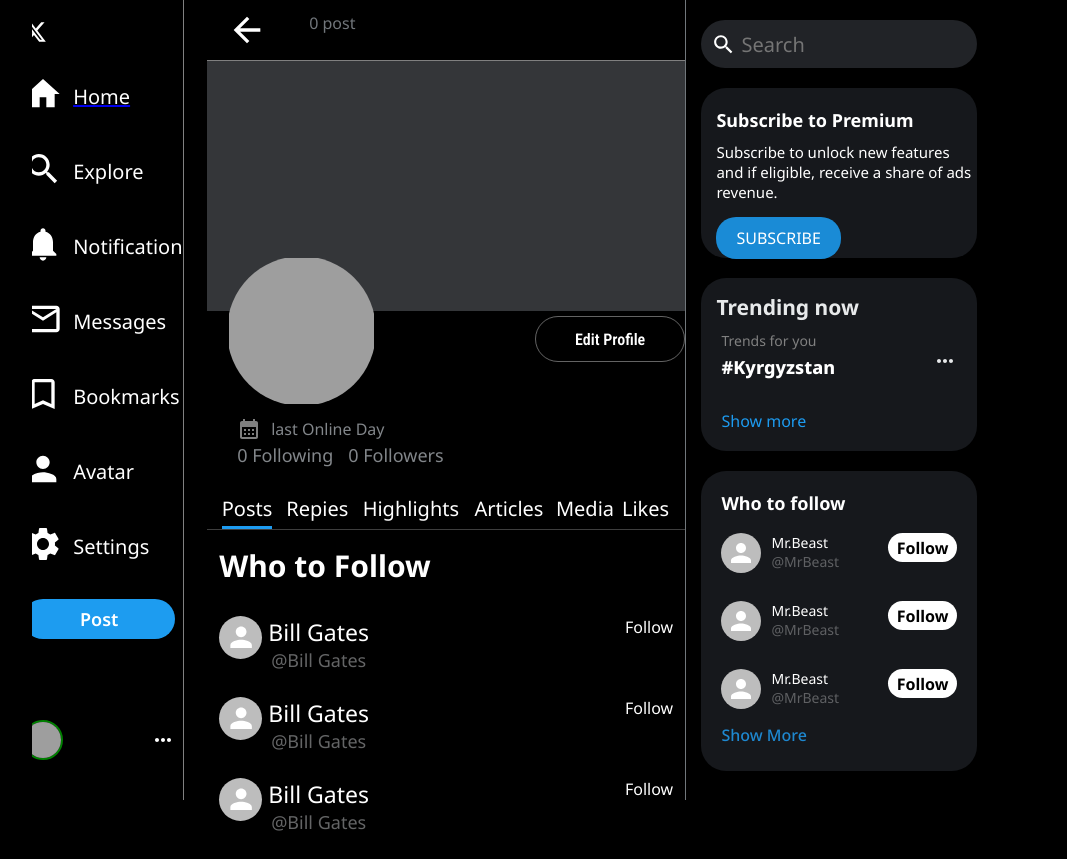
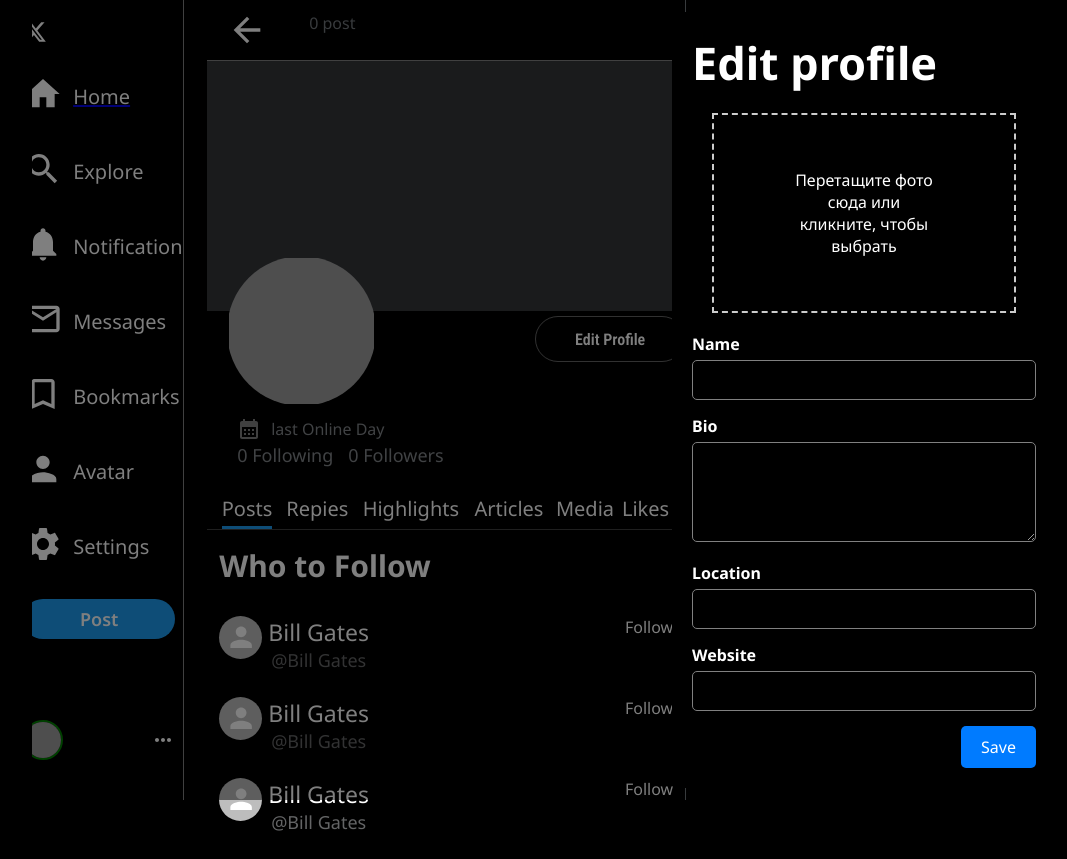
Before and after one commit to Rinat18/Twitter, a React (Create React App) app: page /profile in a window 1280 px wide. Both pictures are taken after a click on the element "Edit Profile". Shown: the whole page, without its empty margins (160-1227 px from the left). Built offline with nearby package versions, Linux system fonts and the light colour scheme; grey boxes are pictures that could not be loaded.

Commit message:
rinat hot bala

```diff
--- a/src/components/profile/Profile.jsx
+++ b/src/components/profile/Profile.jsx
@@ -15,6 +15,7 @@
     let time = oneUser.last_online;
     console.log(time);
   }
+  const [modalWindow, setModalWindow] = useState(false);
   const [followersCount, setFollowersCount] = useState(0);
   const [following, setFollowing] = useState(0);
   const [time, setTime] = useState("");
@@ -69,8 +70,58 @@
             <div className="profileTitle">
               <div className="profileTitle__PhotoAvatar">
                 <Avatar src="/static/images/avatar/2.jpg" />
-                <p style={{ color: "white" }}>Edit Profile</p>
+                <p
+                  onClick={() => setModalWindow(true)}
+                  style={{ color: "white" }}
+                >
+                  Edit Profile
+                </p>
               </div>
+              {modalWindow && (
+                <div className="profile-edit-overlay">
+                  <div className="user-profile-form">
+                    <h2 className="form-header">Edit profile</h2>
+                    <div className="form-section">
+                      <div class="drop-container" id="dropContainer">
+                        <label for="fileInput"></label>
+                        <input
+                          type="file"
+                          id="fileInput"
+                          accept="image/*"
+                          multiple
+                        />
+                      </div>
+
+                      <label className="form-label">
+                        <span className="label-text">Name</span>
+                        <input type="text" className="form-input" />
+                      </label>
+                    </div>
+                    <div className="form-section">
+                      <label className="form-label">
+                        <span className="label-text">Bio</span>
+                        <textarea className="form-textarea"></textarea>
+                      </label>
+                    </div>
+                    <div className="form-section">
+                      <label className="form-label">
+                        <span className="label-text">Location</span>
+                        <input type="text" className="form-input" />
+                      </label>
+                    </div>
+                    <div className="form-section">
+                      <label className="form-label">
+                        <span className="label-text">Website</span>
+                        <input type="text" className="form-input" />
+                      </label>
+                    </div>
+                    <div className="form-actions">
+                      <button className="save-button">Save</button>
+                    </div>
+                  </div>
+                </div>
+              )}
+
               <div className="profileTitle__about">
                 <h3>{oneUser.username}</h3>
                 <p>{oneUser.email}</p>
--- a/src/components/profile/profile.scss
+++ b/src/components/profile/profile.scss
@@ -30,11 +30,11 @@
     }
   }
 }
-.profilePage{
+.profilePage {
   width: 100%;
   display: flex;
   justify-content: center;
-  &__container{
+  &__container {
     width: 70%;
     display: flex;
   }
@@ -90,7 +90,7 @@
   // .profileTitle__about
 
   &__about {
-    padding: 50px 0 30px 30px ;
+    padding: 50px 0 30px 30px;
     p {
       color: #c6cbd2a8;
       font-size: 18px;
@@ -291,6 +291,121 @@
   display: flex;
   justify-content: space-between;
 }
+// Modal Edit profile
+.profile-edit-overlay {
+  position: fixed;
+  top: 0;
+  left: 0;
+  width: 100%;
+  height: 100%;
+  background-color: rgba(0, 0, 0, 0.5);
+  display: flex;
+  justify-content: center;
+  align-items: center;
+  z-index: 1000;
+}
+.user-profile-form {
+  position: relative;
+  top: 0%;
+  left: 30%;
+  z-index: 99;
+  max-width: 400px;
+  width: 30%;
+  margin: 0 auto;
+  padding: 20px;
+  border-radius: 10px;
+  background-color: black;
+
+  .form-header {
+    color: #333;
+  }
+
+  .form-section {
+    margin-bottom: 15px;
+  }
+
+  .form-label {
+    display: block;
+    margin-bottom: 5px;
+    font-weight: bold;
+
+    .label-text {
+      display: block;
+      margin-bottom: 5px;
+    }
+
+    .form-input,
+    .form-textarea {
+      width: 100%;
+      padding: 8px;
+      border: 1px solid gray;
+      border-radius: 5px;
+      font-size: 16px;
+      background-color: transparent;
+    }
+
+    .form-textarea {
+      min-height: 100px;
+    }
+  }
+
+  .form-actions {
+    text-align: right;
+
+    .save-button {
+      padding: 10px 20px;
+      border: none;
+      border-radius: 5px;
+      background-color: #007bff;
+      color: #fff;
+      font-size: 16px;
+      cursor: pointer;
+
+      &:hover {
+        background-color: #0056b3;
+      }
+    }
+  }
+}
+.drop-container {
+  border: 2px dashed #ccc;
+  padding: 20px;
+  text-align: center;
+  margin: 20px;
+  position: relative;
+  overflow: hidden;
+  height: 200px;
+}
+
+.drop-container.dragover {
+  background-color: #f0f0f0;
+}
+
+.drop-container label {
+  display: block;
+  width: 100%;
+  height: 100%;
+  cursor: pointer;
+}
+
+.drop-container label::after {
+  content: "Перетащите фото сюда или кликните, чтобы выбрать";
+  display: block;
+  position: absolute;
+  top: 50%;
+  left: 50%;
+  transform: translate(-50%, -50%);
+}
+
+.drop-container img {
+  max-width: 100%;
+  max-height: 400px;
+  margin-top: 10px;
+}
+
+input[type="file"] {
+  display: none;
+}
 
 @media screen and (max-width: 1024px) {
   .profileTitle__PhotoAvatar {
--- a/src/components/settings/Settings.jsx
+++ b/src/components/settings/Settings.jsx
@@ -82,7 +82,10 @@
                       <section className="section-details">
                         <div className="container">
                           <div className="modal-title">
-                            <button className="back-btn">
+                            <button
+                              className="back-btn"
+                              onClick={() => setModalWindow(false)}
+                            >
                               <svg viewBox="0 0 24 24" className="back-icon">
                                 <path d="M7.414 13l5.043 5.04-1.414 1.42L3.586 12l7.457-7.46 1.414 1.42L7.414 11H21v2H7.414z"></path>
                               </svg>
--- a/src/components/settings/Settings.scss
+++ b/src/components/settings/Settings.scss
@@ -2,6 +2,19 @@
   padding: 0;
   margin: 0;
   box-sizing: border-box;
+}
+.modal-overlay {
+  position: absolute;
+  top: 0;
+  left: 0;
+  right: 0;
+  bottom: 0;
+  background-color: rgba(0, 0, 0, 0.5);
+  pointer-events: auto;
+}
+
+.modal-overlay .section-details {
+  pointer-events: auto;
 }
 .settings-wrapper {
   display: flex;
@@ -30,6 +43,7 @@
   display: flex;
   flex-direction: column;
   align-items: start;
+
   .header {
     h2 {
       color: rgb(231, 233, 234);
@@ -155,6 +169,8 @@
   height: 75vh;
   width: 50%;
   display: flex;
+  position: absolute;
+  z-index: 9999;
 
   .form-group {
     margin-bottom: 20px;
```
